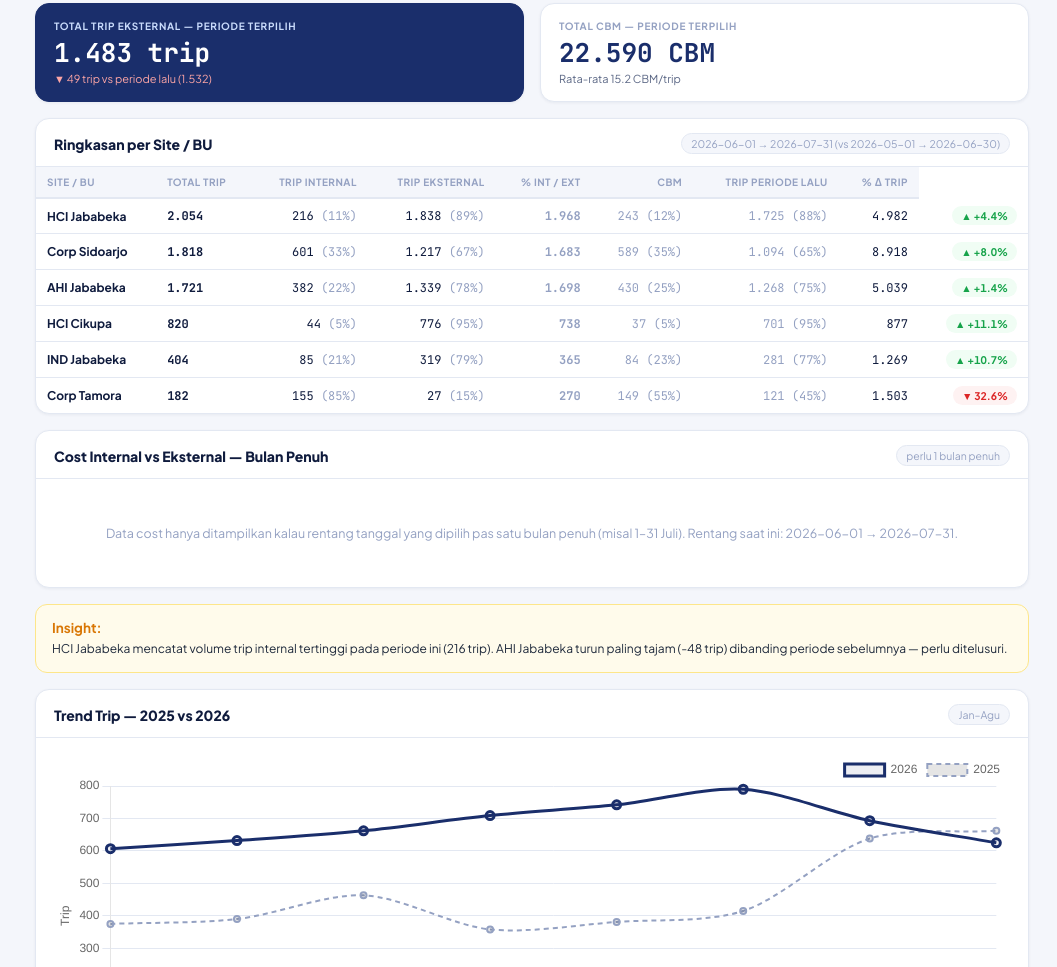
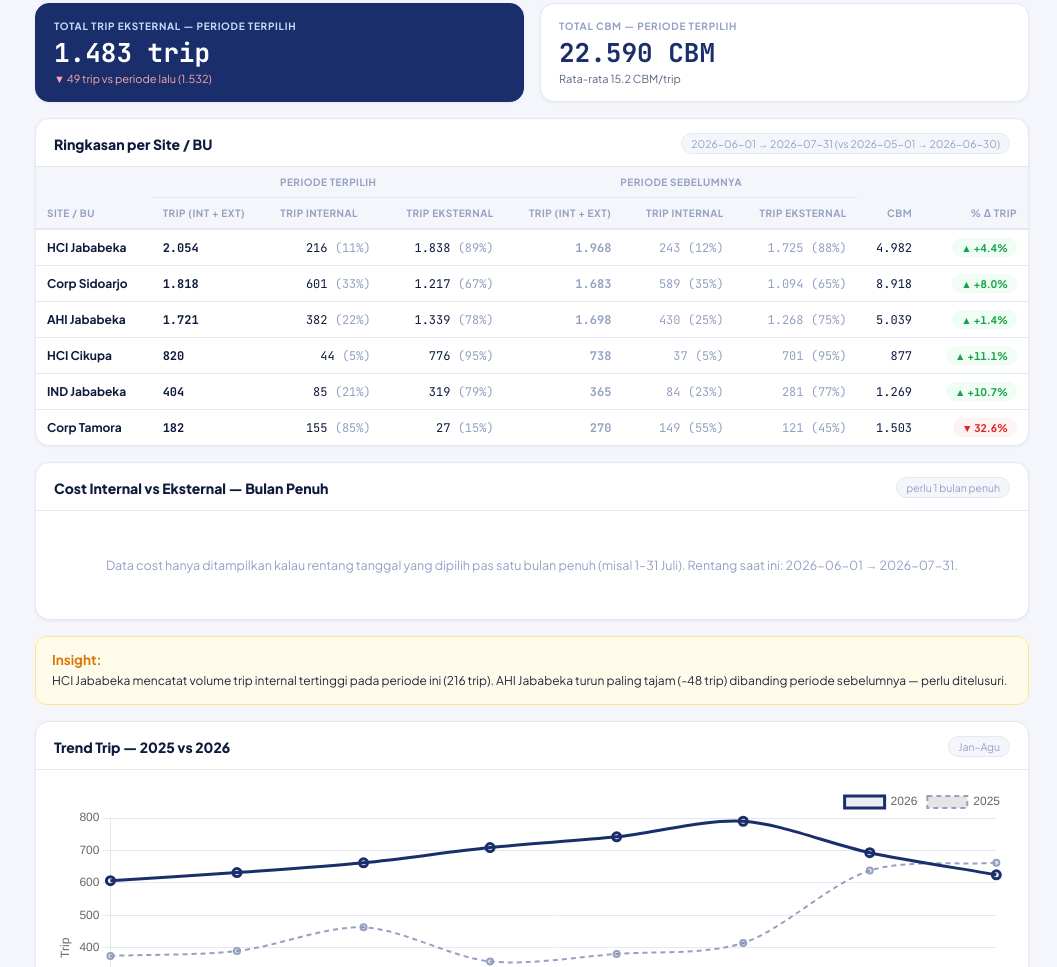
Before and after one commit to rahmatpambudi-dot/Weekly-Report, a plain HTML site: page index.html in a window 1280 px wide. Shown: the part 3544-4511 px from the top of the page, without its empty margins (223-1280 px from the left). Drawn offline with nearby package versions, Linux system fonts and the light colour scheme.

Commit message:
Update index.html

```diff
--- a/index.html
+++ b/index.html
@@ -347,7 +347,19 @@ body.export-mode .main{margin-left:0;}
         <div class="ph"><h3>Ringkasan per Site / BU</h3><span class="tag" id="fleetTag">periode</span></div>
         <div class="pb" style="padding:0;">
           <table class="dt" id="fleetTable">
-            <thead><tr><th>Site / BU</th><th>Total Trip</th><th>Trip Internal</th><th>Trip Eksternal</th><th>% Int / Ext</th><th>CBM</th><th>Trip Periode Lalu</th><th>% Δ Trip</th></tr></thead>
+            <thead>
+              <tr>
+                <th rowspan="2" style="vertical-align:bottom;">Site / BU</th>
+                <th colspan="3" style="text-align:center;border-bottom:1px solid var(--border);">Periode Terpilih</th>
+                <th colspan="3" style="text-align:center;border-bottom:1px solid var(--border);">Periode Sebelumnya</th>
+                <th rowspan="2" style="vertical-align:bottom;">CBM</th>
+                <th rowspan="2" style="vertical-align:bottom;">% Δ Trip</th>
+              </tr>
+              <tr>
+                <th>Trip (Int + Ext)</th><th>Trip Internal</th><th>Trip Eksternal</th>
+                <th>Trip (Int + Ext)</th><th>Trip Internal</th><th>Trip Eksternal</th>
+              </tr>
+            </thead>
             <tbody></tbody>
           </table>
         </div>
```
